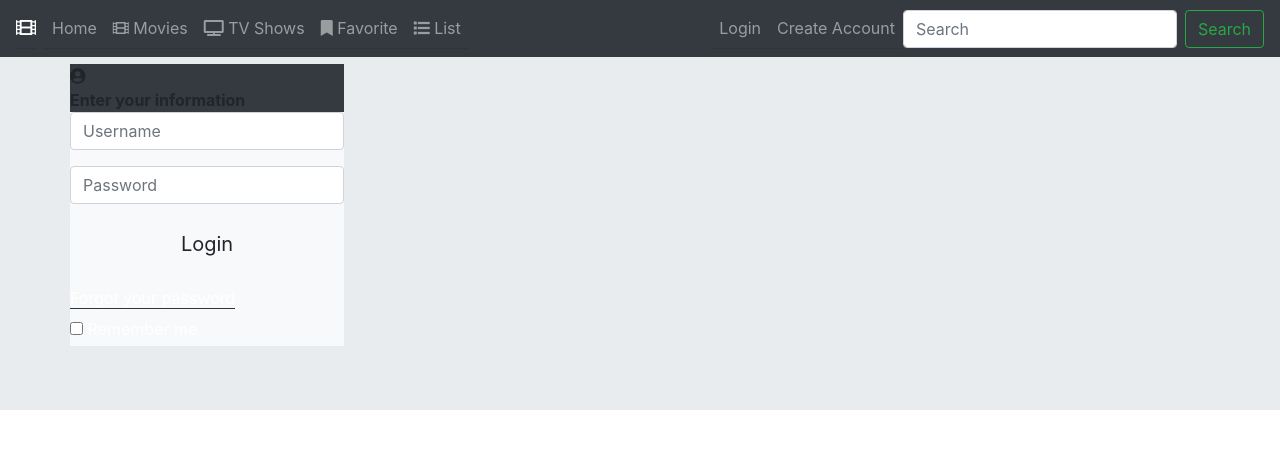
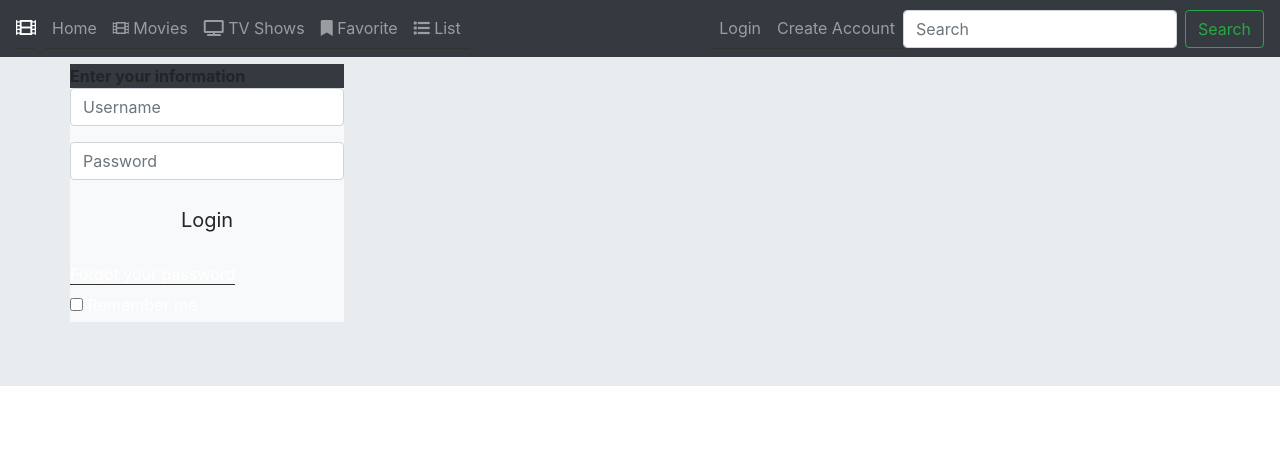
Before and after one commit to Moses-Tumu/GLO-2005, a Flask app: page /login in a window 1280 px wide. Shown: the top 449 px of the page. Run offline with Flask 2, Linux system fonts and the light colour scheme; some libraries are stand-ins or nearby versions.

Commit message:
enlever quelque chose dans login

```diff
--- a/app/templates/login.html
+++ b/app/templates/login.html
@@ -2,9 +2,6 @@
 {% block content %}
 
 		<div class="login-container-wrapper bg-dark">
-			<div class="logo">
-                <i class="fas fa-user-circle"></i>
-			</div>
 			<div><strong>Enter your information</strong></div>
 
 			<form class="form-vertical bg-light" action="/login" method="POST">
```
